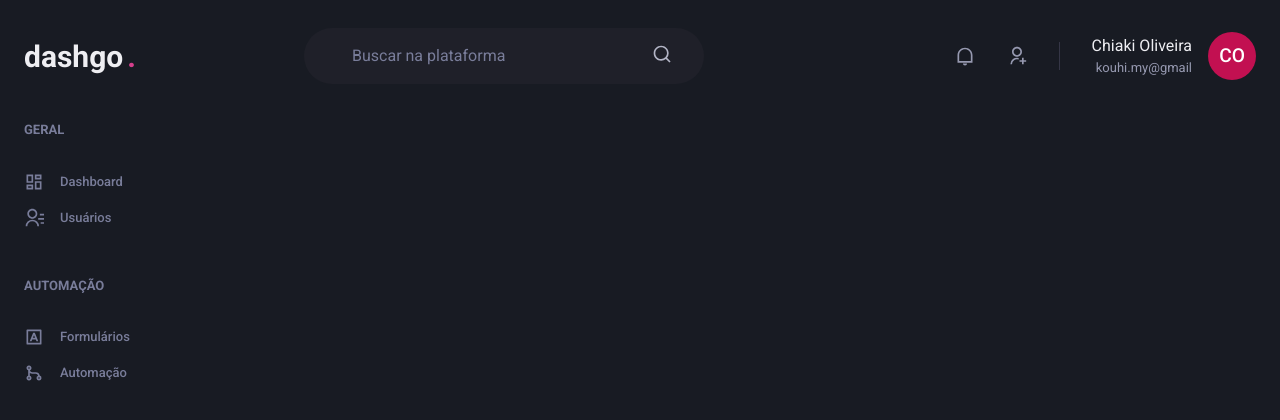
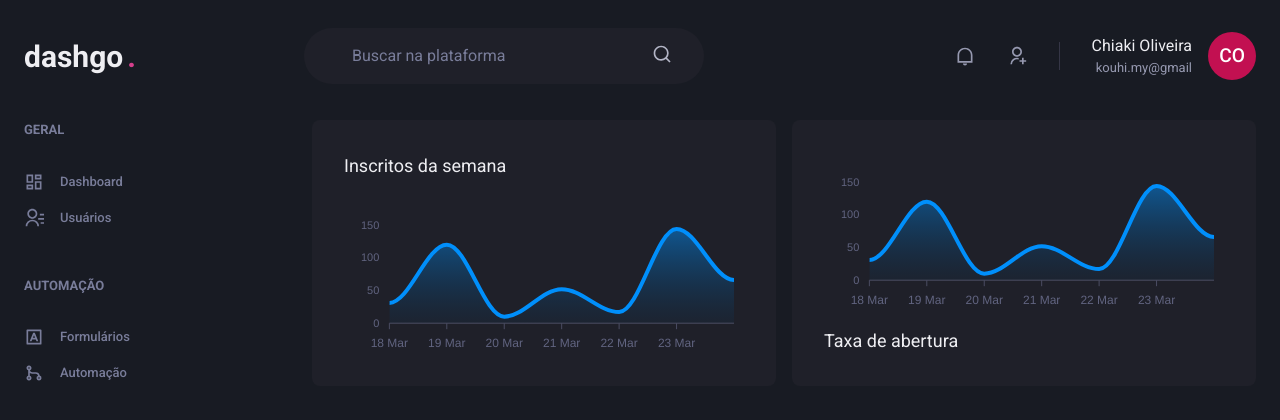
Before and after one commit to Iris-kon/dashgo, a Next.js app: page /dashboard in a window 1280 px wide. Shown: the top 420 px of the page. Built offline with nearby package versions, Linux system fonts and the light colour scheme.

Commit message:
dashboard graphics

```diff
--- a/package.json
+++ b/package.json
@@ -13,9 +13,11 @@
     "@chakra-ui/react": "^1.8.8",
     "@emotion/react": "^11.9.0",
     "@emotion/styled": "^11.8.1",
+    "apexcharts": "^3.35.2",
     "framer-motion": "^6.3.3",
     "next": "12.1.6",
     "react": "18.1.0",
+    "react-apexcharts": "^1.4.0",
     "react-dom": "18.1.0",
     "react-icons": "^4.3.1"
   },
--- a/src/pages/dashboard.tsx
+++ b/src/pages/dashboard.tsx
@@ -1,6 +1,64 @@
-import { Flex } from "@chakra-ui/react";
-import { Header } from "../components/Header";
-import { Sidebar } from "../components/Sidebar";
+import { Box, Flex, SimpleGrid, Text } from "@chakra-ui/react"
+import dynamic from 'next/dynamic'
+import { Header } from "../components/Header"
+import { Sidebar } from "../components/Sidebar"
+import { theme } from "../styles/theme"
+
+const Chart = dynamic(() => import('react-apexcharts'), {
+    ssr: false,
+})
+
+const options = {
+    chart: {
+        toolbar: {
+            show: false,
+        },
+        zoom: {
+            enabled: false,
+        },
+        foreColor: theme.colors.gray[500],
+    },
+    grid: {
+        show: false,
+    },
+    dataLabels: {
+        enabled: false,
+    },
+    tooltip: {
+        enabled: false,
+    },
+    xaxis: {
+        type: 'datetime' as 'datetime',
+        axisBorder: {
+            color: theme.colors.gray[600],
+        },
+        axisTicks: {
+            color: theme.colors.gray[600],
+        },
+        categories: [
+            '2021-03-18T00:00:00.000Z',
+            '2021-03-19T00:00:00.000Z',
+            '2021-03-20T00:00:00.000Z',
+            '2021-03-21T00:00:00.000Z',
+            '2021-03-22T00:00:00.000Z',
+            '2021-03-23T00:00:00.000Z',
+            '2021-03-24T00:00:00.000Z',
+        ],
+    },
+    fill: {
+        opacity: 0.3,
+        type: 'gradient',
+        gradient: {
+            shade: 'dark',
+            opacityFrom: 0.7,
+            opacityTo: 0.3
+        }
+    }
+}
+
+const series = [
+    {name: 'series1', data: [31,120,10,52,17,144,66]}
+]
 
 export default function Dashboard() {
     return (
@@ -15,6 +73,38 @@
                 px="6"
             >
                 <Sidebar />
+
+                <SimpleGrid flex="1" gap="4" minChildWidth="320px">
+                    <Box
+                        p="8"
+                        bg="gray.800"
+                        borderRadius={8}
+                        pb="4"
+                    >
+                        <Text fontSize="lg" mb="4">Inscritos da semana</Text>
+                        <Chart
+                            options={options}
+                            series={series}
+                            type="area"
+                            height={160}
+                        />
+                    </Box>
+
+                    <Box
+                        p="8"
+                        bg="gray.800"
+                        borderRadius={8}
+                        pb="4"
+                    >
+                        <Chart
+                            options={options}
+                            series={series}
+                            type="area"
+                            height={160}
+                        />
+                        <Text fontSize="lg" mb="4">Taxa de abertura</Text>
+                    </Box>
+                </SimpleGrid>
             </Flex>
         </Flex>
     )
```
Also changed, not shown: 1 other file (tests, documents, lock files or other folders).
